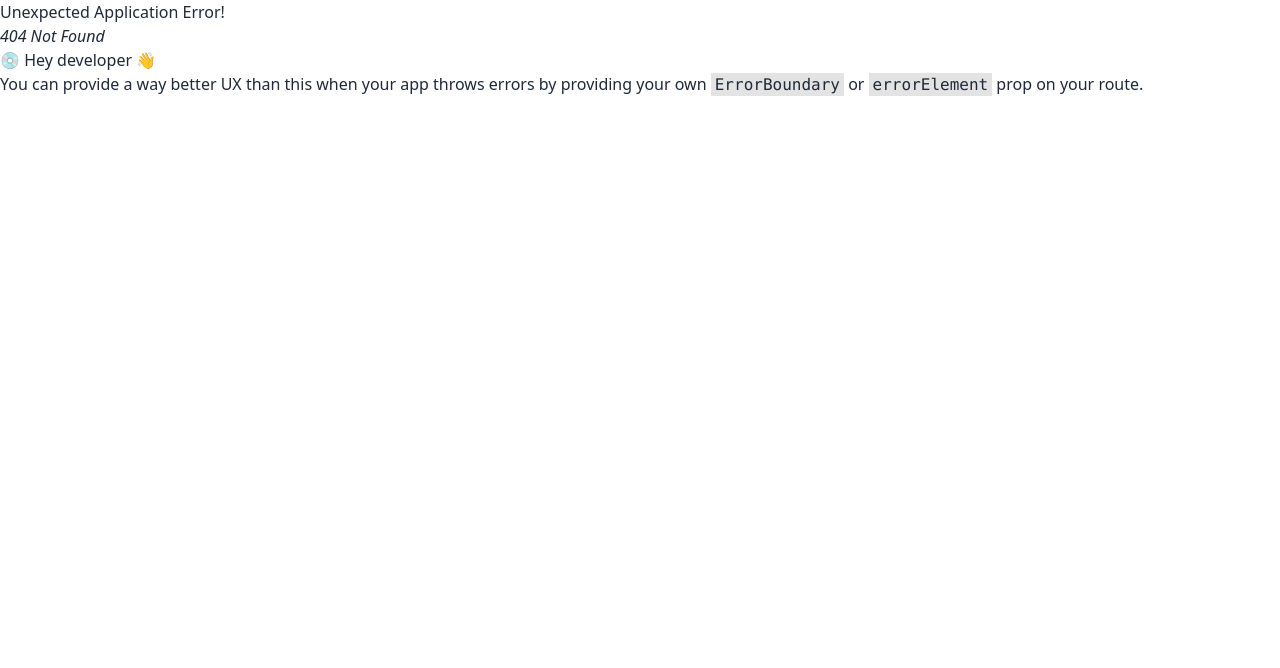
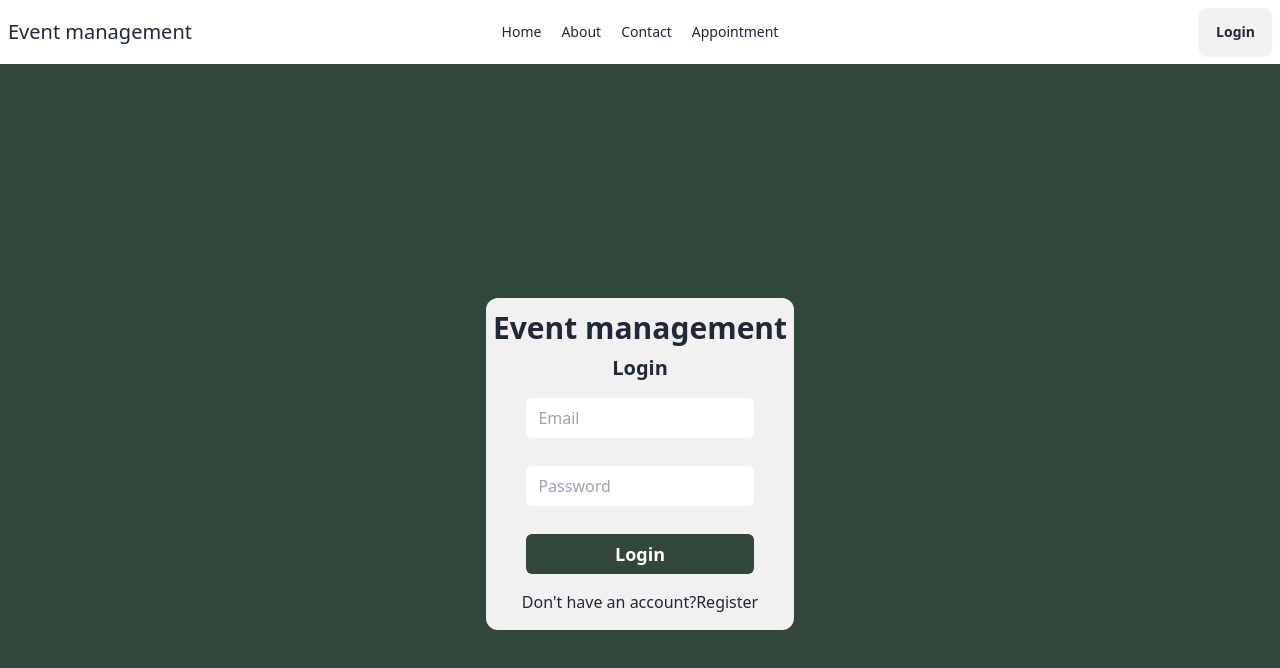
Before and after one commit to Emranhossainshuvo/event-management, a React (Vite) app: page /login in a window 1280 px wide. Before the commit this address had no page. Shown: the top 668 px of the page. Built offline with nearby package versions, Linux system fonts and the light colour scheme.

Commit message:
simple login page added

```diff
--- a/src/Routes/Routes.jsx
+++ b/src/Routes/Routes.jsx
@@ -1,6 +1,7 @@
 import { createBrowserRouter } from "react-router-dom";
 import Main from "../Main/Main";
 import Home from "../pages/Home/Home";
+import Login from "../pages/Login/Login";
 
 
 
@@ -12,6 +13,10 @@ export const router = createBrowserRouter([
         {
             path: "/",
             element: <Home />
+        },
+        {
+          path: "/login",
+          element: <Login />
         }
       ]
     },
--- a/src/components/Shared/Navbar/Navbar.jsx
+++ b/src/components/Shared/Navbar/Navbar.jsx
@@ -1,3 +1,4 @@
+import { Link } from "react-router-dom";
 
 const Navbar = () => {
 
@@ -45,7 +46,9 @@ const Navbar = () => {
                     </ul>
                 </div>
                 <div className="navbar-end">
+                    <Link to="/login">
                         <a className="btn">Login</a>
+                    </Link>
                 </div>
             </div>
         </>
--- /dev/null
+++ b/src/pages/Login/Login.jsx
@@ -0,0 +1,47 @@
+import { Link } from "react-router-dom";
+
+const Login = () => {
+
+    // const {logInUser} = useContext(AuthContext);
+    // const navigate = useNavigate();
+
+
+    // const handleSubmit = (e) => {
+    //     e.preventDefault();
+    //     const form = e.target;
+    //     const email = form.email.value;
+    //     const password = form.password.value;
+
+    //     logInUser(email, password)
+    //     .then(result => {
+    //         const user = result.user;
+    //         console.log(user)
+    //         navigate("/")
+    //     })
+
+    // }
+
+
+
+    return (
+        <section className="h-[100vh] flex items-center justify-center bg-[#31473a]">
+            {/* section to hold the main content */}
+            <section className="bg-[#f1f1f2] w-[24%] rounded-xl">
+                <h3 className="text-center text-3xl font-semibold mb-2 mt-3">Event management</h3>
+                <p className="text-center mb-4 text-xl font-semibold">Login</p>
+                <form
+                //  onSubmit={handleSubmit}
+                  className="flex flex-col gap-7 px-10">
+                    <input placeholder="Email" className="h-10 outline-none ps-3 rounded-md" type="email" name="email" id="" />
+                    <input placeholder="Password" className="h-10 outline-none ps-3 rounded-md" type="password" name="password" id="" />
+
+                    <input className="h-10 cursor-pointer bg-[#31473a] text-white text-lg font-semibold rounded-md" type="submit" value="Login" />
+
+                </form>
+                <p className="text-center my-4">Don&apos;t have an account?<Link to={"/register"}>Register</Link></p>
+            </section>
+        </section>
+  );
+};
+
+export default Login;
```
Lines whose indentation alone changed are shown as unchanged.
